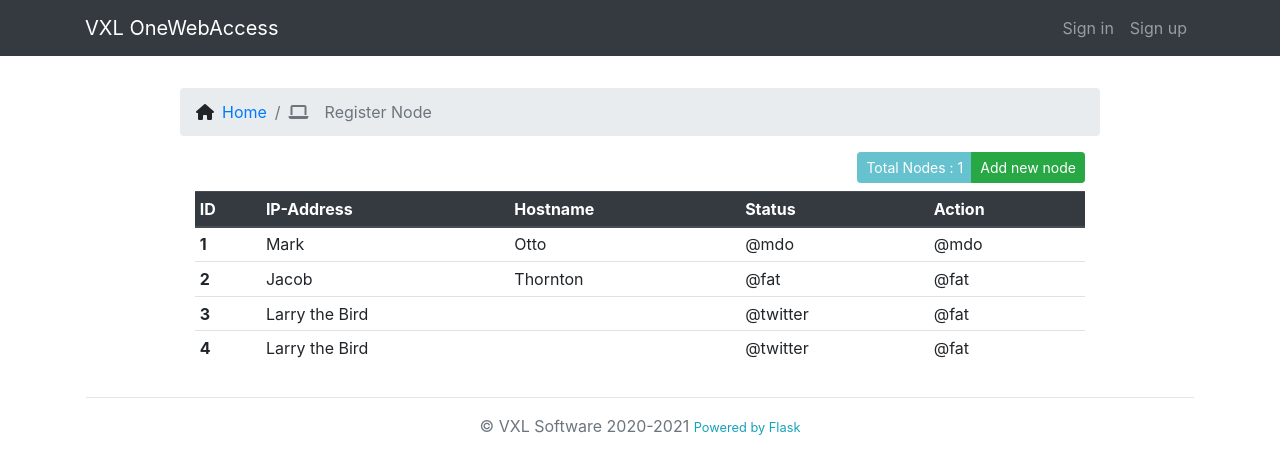
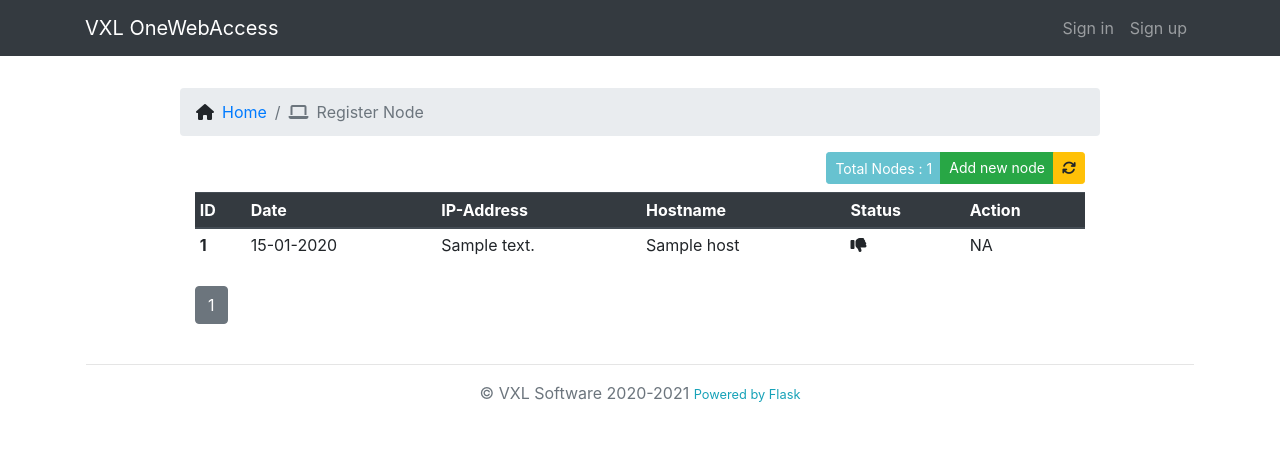
Before and after one commit to ppokhriyal/OneWebAccess, a Flask app: template onewebaccess/registernode/templates/registernode/home.html in a window 1280 px wide. Shown: the top 474 px of the page. Run offline with Flask 2, Linux system fonts and the light colour scheme; tables that the repository leaves empty hold one stand-in row (values such as "Sample post"); the template is opened without the code that fills it: values that come from a table or form of the project are taken from there, most other values are stand-ins (such as "Sample title", 1, 10 or a date in 2020); some libraries are stand-ins or nearby versions.

Commit message:
OneWebAccess

```diff
--- a/onewebaccess/__init__.py
+++ b/onewebaccess/__init__.py
@@ -1,5 +1,6 @@
 from flask import Flask
 from celery import Celery
+from celery.task import Task
 from flask_sqlalchemy import SQLAlchemy
 from flask_bcrypt import Bcrypt
 from flask_login import LoginManager
@@ -9,6 +10,8 @@
 app.config['SECRET_KEY'] = '878436c0a462c4145fa59eec2c43a66a'
 app.config['CELERY_BROKER_URL'] = 'amqp://localhost//'
 app.config['CELERY_BACKEND'] = 'db+sqlite:///result.db'
+app.config['CELERY_TASK_SERIALIZER'] = 'json'
+
 app.config['SQLALCHEMY_DATABASE_URI'] = 'sqlite:///users.db'
 app.config ['SQLALCHEMY_BINDS'] = {'users':'sqlite:///users.db','regnode':'sqlite:///regnode.db','pb':'sqlite:///pb.db'}
 
@@ -16,7 +19,7 @@
 db = SQLAlchemy(app)
 bcrypt = Bcrypt(app)
 login_manager = LoginManager(app)
-#login_manager.session_protection = "strong"
+login_manager.session_protection = "strong"
 login_manager.login_view = 'home.signin'
 login_manager.login_message_category = 'info'
 
--- a/onewebaccess/registernode/templates/registernode/home.html
+++ b/onewebaccess/registernode/templates/registernode/home.html
@@ -3,19 +3,21 @@
 	<nav aria-label="breadcrumb">
   		<ol class="breadcrumb">
     		<li class="breadcrumb-item"><i class="fas fa-home mr-2"></i><a href="{{url_for('home.home')}}">Home</a></li>
-    		<li class="breadcrumb-item active" aria-current="page"><i class="fas fa-laptop mr-3"></i>Register Node</li>
+    		<li class="breadcrumb-item active" aria-current="page"><i class="fas fa-laptop mr-2"></i>Register Node</li>
   		</ol>
 	</nav>
 	<div class="container mt-3">
 	<div class="btn-group float-right mb-2" role="group" aria-label="Basic example">
 		<button type="button" class="btn btn-sm btn-info" disabled>Total Nodes : {{reg_node_count}}</button>
 		<a class="btn btn-sm btn-primary btn-success" href="{{url_for('registernode.add')}}" role="button">Add new node</a>
+		<a class="btn btn-sm btn-primary btn-warning" href="{{url_for('registernode.home')}}"><span class="fas fa-refresh mb-1"></span></a>
 	</div>
-
+	<!--Registered Node Table-->
 	<table class="table table-hover  table-sm "id="tablepaginate">
   		<thead class="thead-dark">
     		<tr>
       			<th scope="col">ID</th>
+      			<th scope="col">Date</th>
       			<th scope="col">IP-Address</th>
       			<th scope="col">Hostname</th>
       			<th scope="col">Status</th>
@@ -23,34 +25,50 @@
     		</tr>
   		</thead>
   		<tbody>
+  			{% if reg_node_count == 0 %}
     			<tr>
       				<th scope="row">1</th>
-      <td>Mark</td>
-      <td>Otto</td>
-      <td>@mdo</td>
-      <td>@mdo</td>
+      				<td>NA</td>
+      				<td>NA</td>
+      				<td>NA</td>
+      				<td>NA</td>
     			</tr>
+    		{% else %}
+    			{%set host_status = namespace(value=0) %}
+    			{% for i in regnode.items %}
     			<tr>
-      <th scope="row">2</th>
-      <td>Jacob</td>
-      <td>Thornton</td>
-      <td>@fat</td>
-      <td>@fat</td>
+      				<th scope="row">{{i.id}}</th>
+      				<td>{{i.date_posted.strftime('%d-%m-%Y')}}</td>
+      				<td>{{i.ipaddress}}</td>
+      				<td>{{i.hostname}}</td>
+      				{%if host_ip_status[host_status.value] == 'Running'%}
+      					<td><i class="fas fa-thumbs-up"></i></td>
+      				{% else %}
+      					<td><i class="fas fa-thumbs-down"></i></td>
+      				{% endif %}
+      				{% if i.register_host_node == current_user %}
+      					<td><a href="#" class="badge badge-danger">Remove</a></td>
+      				{% else %}
+      					<td>NA</td>
+      				{% endif %}
     			</tr>
-    <tr>
-      <th scope="row">3</th>
-      <td colspan="2">Larry the Bird</td>
-      <td>@twitter</td>
-      <td>@fat</td>
-    </tr>
-     <tr>
-      <th scope="row">4</th>
-      <td colspan="2">Larry the Bird</td>
-      <td>@twitter</td>
-      <td>@fat</td>
-    </tr>
+    			{% set host_status.value = host_status.value + 1 %}
+    			{% endfor %}
+    		{% endif %}
   		</tbody>
 	</table>
 </div>
-
+<div class="rounded-0 col-lg-12 mx-auto">
+	{% for page_num in regnode.iter_pages(left_edge=1,right_edge=1,left_current=1,right_current=2) %}
+    	{% if page_num %}
+        	{% if regnode.page == page_num %}
+          		<a class="btn btn-secondary mb-4 mt-2" href="{{ url_for('registernode.home',page=page_num)}}">{{ page_num }}</a>
+        	{% else %}
+          		<a class="btn btn-outline-info mb-4 mt-2" href="{{ url_for('registernode.home',page=page_num)}}">{{ page_num }}</a>
+        	{% endif %}
+      	{% else %}
+        	...
+      	{% endif %}
+    {% endfor %}
+</div>
 {% endblock content %}
```
Also changed, not shown: onewebaccess/models.py (+6 -3 lines), onewebaccess/registernode/routes.py (+36 -14 lines), onewebaccess/pb.db, onewebaccess/regnode.db, onewebaccess/users.db. Lines whose indentation alone changed are shown as unchanged.
